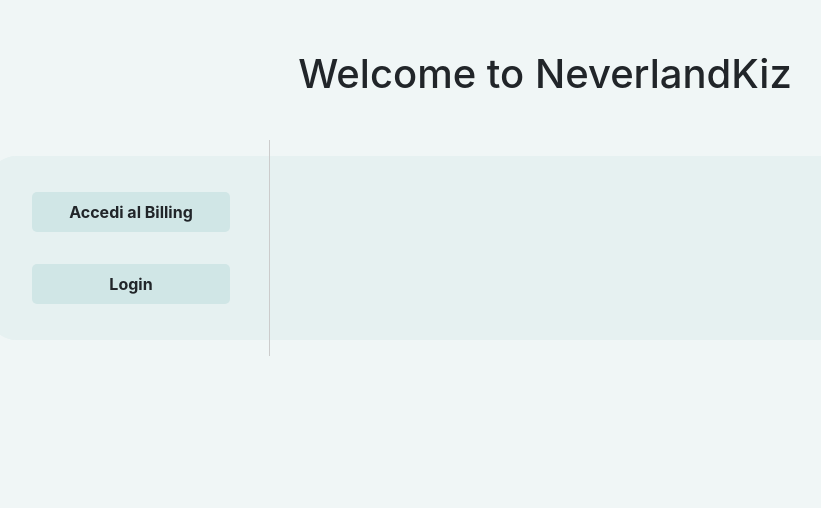
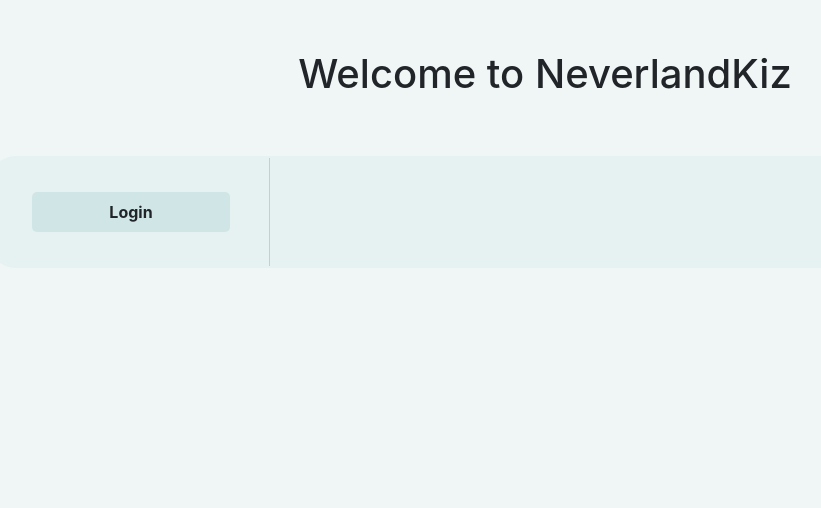
Before and after one commit to EasySubscribe/EasySubscribe-Subscription, a PHP site: page /html/login_page/index.php in a window 1280 px wide. Shown: the part 100-608 px from the top of the page, without its empty margins (95-916 px from the left). Run offline with PHP 8.4, Linux system fonts and the light colour scheme; some libraries are stand-ins or nearby versions.

Commit message:
feat(): Bug Fix and animation

```diff
--- a/html/contact-me/index.php
+++ b/html/contact-me/index.php
@@ -42,7 +42,7 @@
         </div>
       </section>
 
-      <div class="container">
+      <div class="container fade-in">
         <div class="card" id="card">
           <div class="row m-0">
             <div class="col-12 col-md-5 p-0">
--- a/html/core/header/header.php
+++ b/html/core/header/header.php
@@ -5,7 +5,7 @@
 
 <nav class="navbar navbar-expand-lg bg-body-tertiary" data-bs-theme="dark">
     <div class="container-fluid">
-      <a class="navbar-brand ms-2"
+      <a href="../login_page/index.php" class="navbar-brand ms-2"
         ><img
           src="https://www.neverlandkiz.it/wp-content/uploads/2023/03/Neverland-Logo-e1684259928108-768x211.png"
           alt="Antonio Rausa"
--- a/html/core/script/script.php
+++ b/html/core/script/script.php
@@ -15,3 +15,4 @@
 ></script>
 <script src="../shared/popup.js"></script>
 <link rel="stylesheet" href="../shared/style.css" />
+<link rel="stylesheet" href="../shared/animation.css" />
--- a/html/login_page/index.php
+++ b/html/login_page/index.php
@@ -41,13 +41,6 @@
           </div>
         </div>
         <div class="col-12 text-center mt-2 hidden_desktop">
-          <a
-            type="button"
-            class="btn btn-blue fw-bold me-2 w-150"
-            target="_blank"
-            href="https://billing.stripe.com/p/login/test_9AQ2967en0pcgnK4gg"
-            >Accedi al Billing</a
-          >
           <button
             id="flipButtonDesktop"
             type="button"
@@ -59,7 +52,7 @@
         </div>
       </section>
 
-      <div class="container">
+      <div class="container fade-in">
         <div class="card" id="card">
           <div id="front" class="front">
             <div class="row">
@@ -68,13 +61,6 @@
                 style="align-self: center"
               >
                 <div class="col-12 text-center">
-                  <a
-                    type="button"
-                    class="btn btn-blue fw-bold m-3"
-                    target="_blank"
-                    href="https://billing.stripe.com/p/login/test_9AQ2967en0pcgnK4gg"
-                    >Accedi al Billing</a
-                  >
                   <button
                     id="flipButton"
                     type="button"
@@ -101,13 +87,6 @@
                 style="align-self: center"
               >
                 <div class="col-12 text-center">
-                  <a
-                    type="button"
-                    class="btn btn-blue fw-bold m-3"
-                    target="_blank"
-                    href="https://billing.stripe.com/p/login/test_9AQ2967en0pcgnK4gg"
-                    >Accedi al Billing</a
-                  >
                   <button
                     id="flipButtonBack"
                     type="button"
--- a/html/read_qrcode/index.php
+++ b/html/read_qrcode/index.php
@@ -34,11 +34,11 @@
 
     <div class="content mx-auto">
       <h1 class="m-4 text-center" style="text-shadow: h-shadow v-shadow blur-radius #111">Scansiona QRCode</h1>
-      <div class="card text-center" id="card">
+      <div class="card text-center fade-in" id="card">
         <div id="reader" class="mx-auto" style="display: none; border-radius: 20px; height: 300px"></div>
       </div>
       <div id="result-scan"></div>
-      <button id="startScan" type="button" class="btn btn-blue mt-4" onclick="startScan()">
+      <button id="startScan" type="button" class="btn btn-blue mt-4 fade-in" onclick="startScan()">
         Scansiona
       </button>
     </div>
--- /dev/null
+++ b/html/shared/animation.css
@@ -0,0 +1,14 @@
+@keyframes fadeIn {
+  from {
+    opacity: 0;
+    transform: translateY(10px);
+  }
+  to {
+    opacity: 1;
+    transform: translateY(0);
+  }
+}
+
+.fade-in {
+  animation: fadeIn 0.5s ease-in-out forwards;
+}
```
Also changed, not shown: html/read_qrcode/script.js (+0 -48 lines), html/resume_page/main.js (+8 -6 lines).
